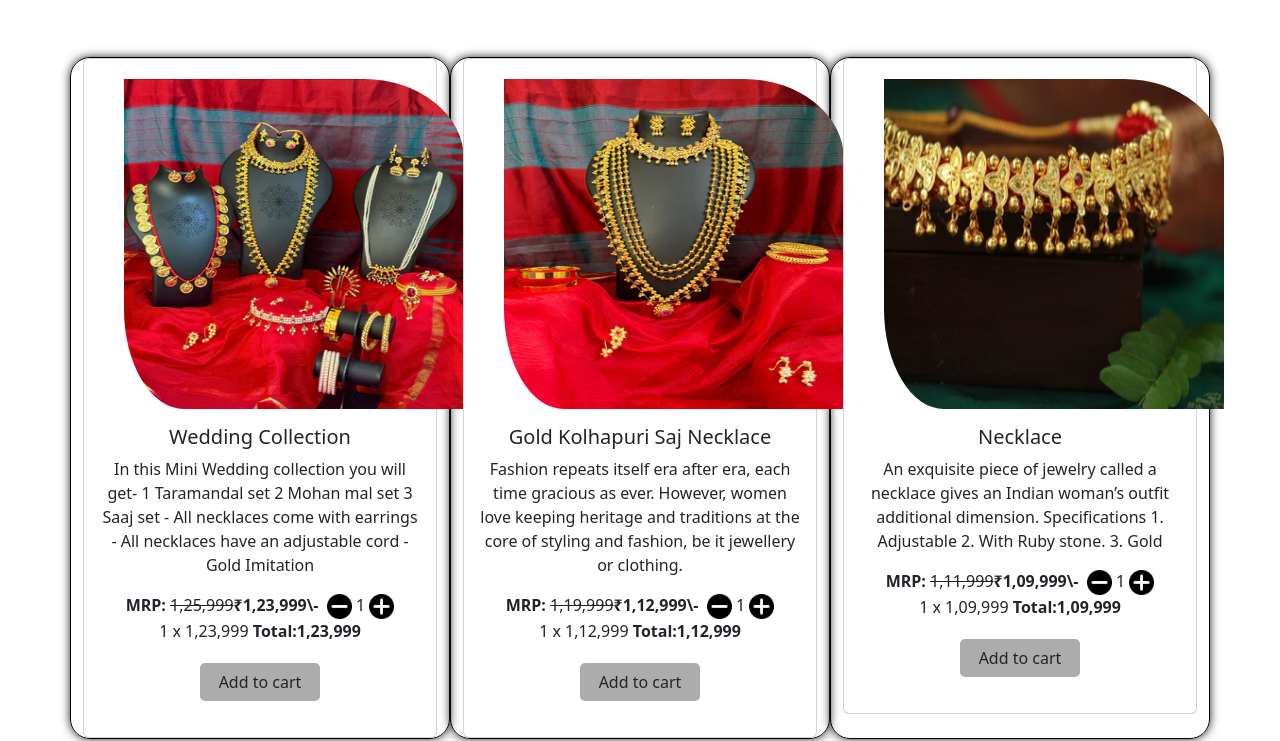
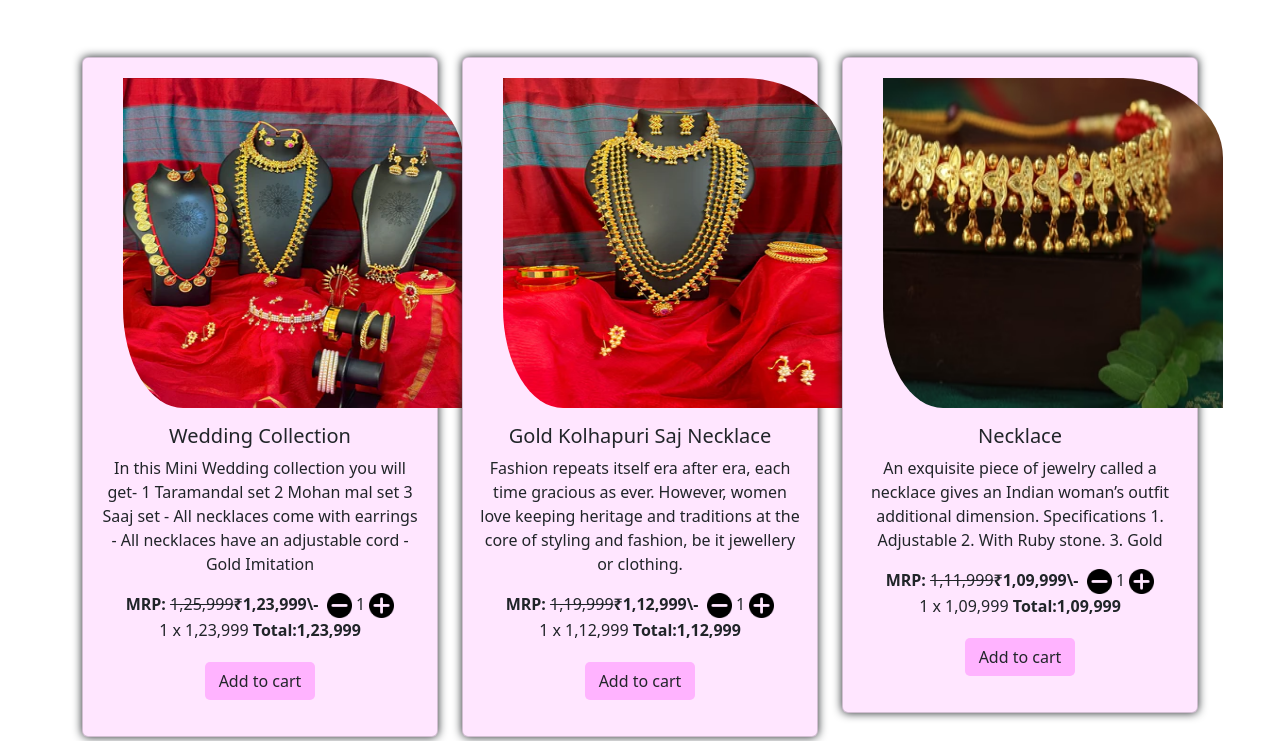
Before and after one commit to RohiniG-12/jewellery_Collections, a plain HTML site: page pages/gold_replica.html in a window 1280 px wide. Shown: the part 63-804 px from the top of the page. Drawn offline with nearby package versions, Linux system fonts and the light colour scheme.

Commit message:
footer changes done

```diff
--- a/css/common.css
+++ b/css/common.css
@@ -1,8 +1,13 @@
 .col{
-    border: 1px solid black;
+
 
     border-radius: 20px;
-    box-shadow: 0px 0px 10px 0px #212529;
+
+    margin-bottom: 10px;
+}
+.card{
+    background-color: #ffe6ff;
+   box-shadow: 0px 0px 10px 0px #212529;
 }
 
 /*footer css*/
--- a/css/gold_jewellery.css
+++ b/css/gold_jewellery.css
@@ -22,9 +22,9 @@
     width: 25px;
 
 }
-.btn{
-    width:120px;
-    margin: 20px auto;
+ .btn{
+    width:110px;
+    margin: 20px 40px;
      background-color: #acacac;
      border-radius: 5px;
      box-shadow: #acacac;
@@ -32,6 +32,6 @@
  }
 
 
-.span{
+/* .span{
     margin-top: 50px;
-}
+} */
--- a/css/gold_replica.css
+++ b/css/gold_replica.css
@@ -23,10 +23,13 @@
     width: 25px;
 }
 .btn{
-   width:120px;
-   margin: 20px auto;
-    background-color: #acacac;
-    border-radius: 5px;
-    box-shadow: #acacac;
-
-}
+    width:110px;
+    margin: 20px 40px;
+     background-color: #ffb3ff;
+     border-radius: 5px;
+     box-shadow: #acacac;
+ }
+ .btn:hover{
+    background-color: #ff4dff;
+    box-shadow: 1px 1px 1px 1px #990099;
+ }
--- a/css/style.css
+++ b/css/style.css
@@ -1,4 +1,8 @@
+.logo{
+    height: 80px;
+    width: 80px;
 
+}
 .navbar{
     background-color: #ffffff;
 }
--- a/js/login.js
+++ b/js/login.js
@@ -3,12 +3,12 @@ function submit(){
     let password = document.getElementById("password");
      if(email.value == "")
     {
-        alert("Please Enter Your Email-Id")
+        alert("Please Enter Your Email-Id");
     }
     else
     if(password.value == "")
     {
-        alert("Please Enter Your Password")
+        alert("Please Enter Your Password");
     }
     else
      alert("Login successful");
--- a/pages/gold_replica.html
+++ b/pages/gold_replica.html
@@ -192,7 +192,7 @@
 
             <div class="footer-column">
               <h3>Contact Us</h3>
-              <p><strong>Email:</strong> <a href="mailto:info@jewellerysite.com.com"></a>
+              <p><strong>Email:</strong> <a href="https://mail.google.com"></a>
                   <br><strong>Phone:</strong><a href="tel:+919130185239">+919130185239</a><br>
                   <strong>Address: </strong>pimpri, Pune, Maharashtra, India <br>
                   411000</p>
```
Also changed, not shown: index.html (+2 -1 lines), pages/aboutUs.html (+1 -1 lines), pages/gold_Jewellery.html (+1 -1 lines), pages/login.html (+1 -1 lines), pages/silver_jewellery.html (+1 -1 lines), images/Untitled design.png (added), images/logo.png (added).
